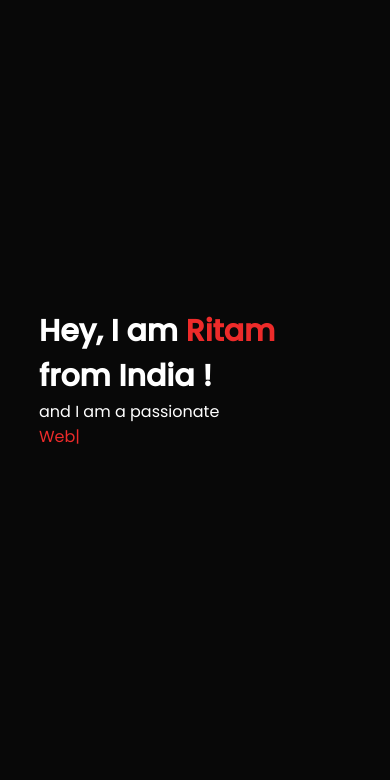
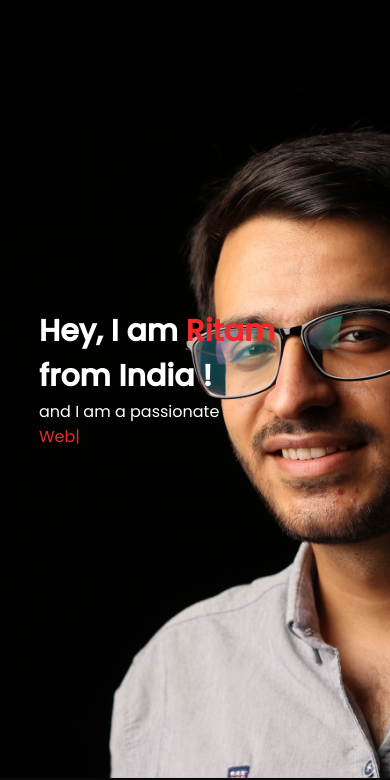
Before and after one commit to RitAm-DeV/Portfolio, a plain HTML site: page index.html in a window 390 px wide. Shown: the part 66-846 px from the top of the page. Drawn offline with nearby package versions, Linux system fonts and the light colour scheme; the site is published under a folder, as on GitHub Pages, so addresses that start at the root find nothing.

Commit message:
Updated style.css
The bg img for the small screens was not visible, just made it visible

```diff
--- a/style.css
+++ b/style.css
@@ -381,7 +381,7 @@ nav .fa-solid{
 }
 @media only screen and (max-width:600px) {
     #header {
-        background-image: url(/images/phone-background.png);
+        background-image: url(./images/phone-background.png);
     }
     .header-text{
         margin-top: 100%;
```
